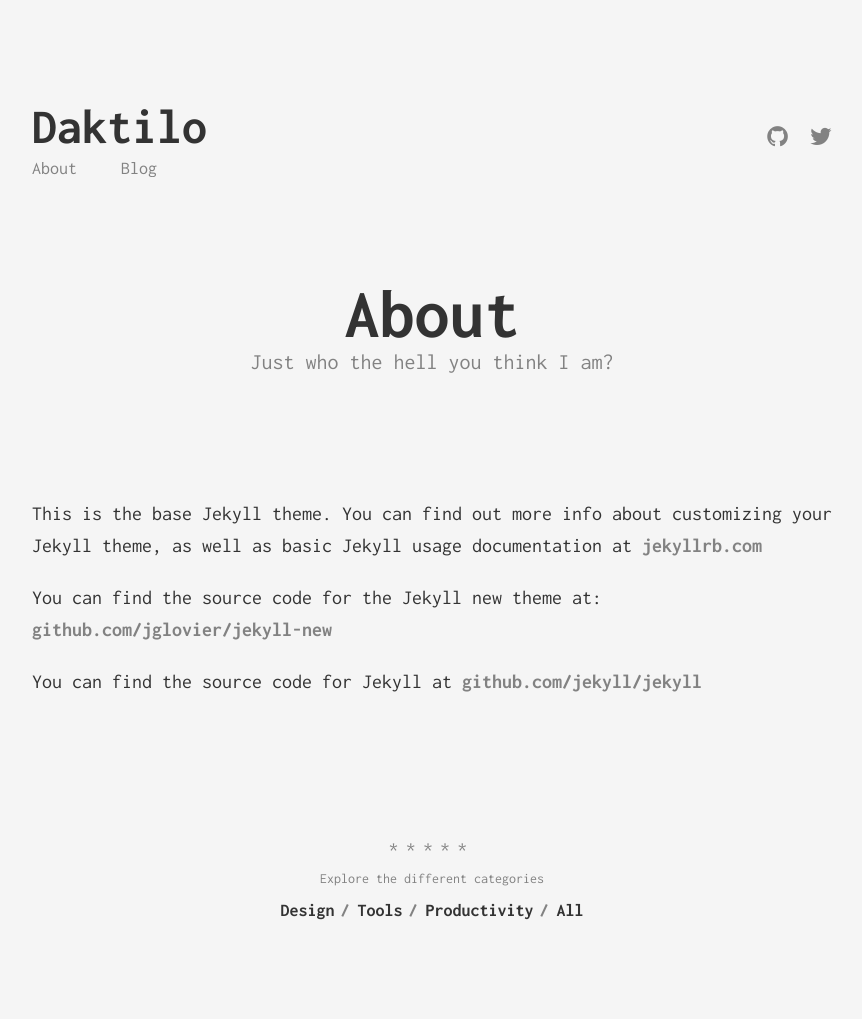
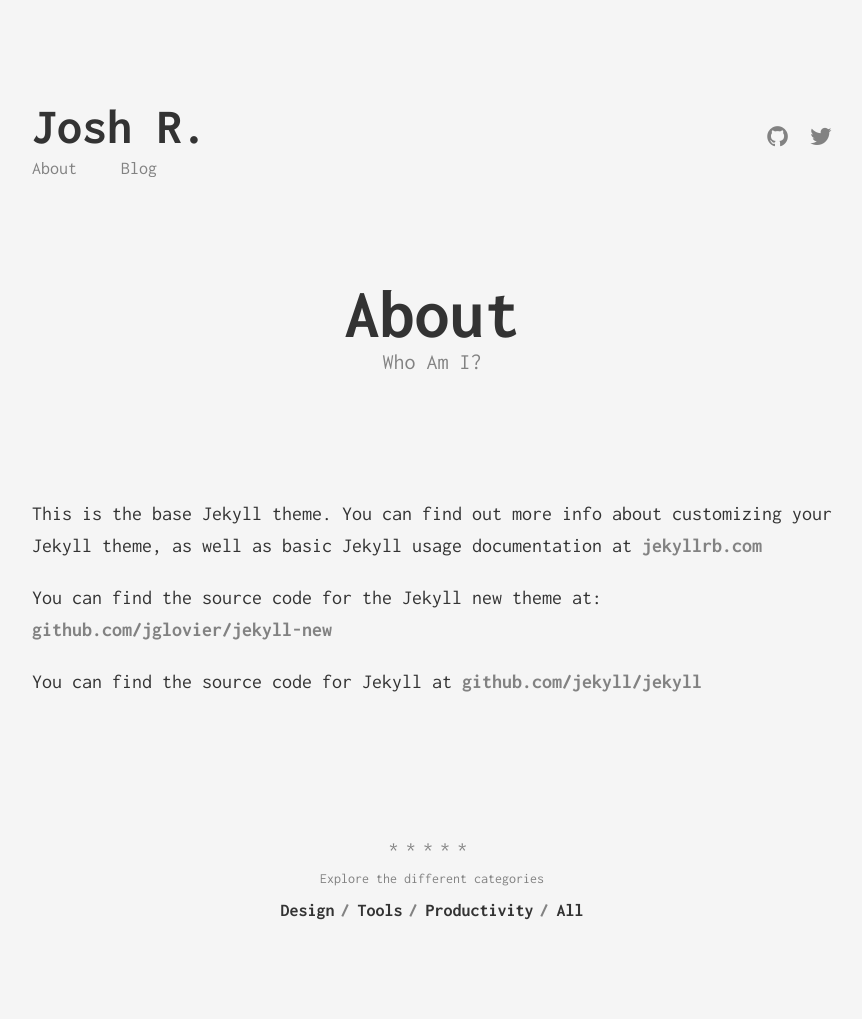
Before and after one commit to JoshR604/JoshR604.github.io, a Jekyll site: the page built from about.md, in a window 1280 px wide. Shown: the whole page, without its empty margins (208-1070 px from the left). Built offline with Jekyll 4.4.1, drawn with Linux system fonts in a browser that asks for light colours; some of the changed lines change nothing that is shown.

Commit message:
changed some config files

```diff
--- a/_config.yml
+++ b/_config.yml
@@ -1,18 +1,16 @@
 # Site settings
-title: Daktilo
+title: Josh R.
 description: >
-  Write an awesome description for your new site here. You can edit this
-  line in _config.yml. It will appear in your document head meta (for
-  Google search results) and in your feed.xml site description.
+  My thoughts on technology, life and stuff.
 
 baseurl: "" # the subpath of your site, e.g. /blog/
-url: "http://hitchhiker.ma" # the base hostname & protocol for your site
+url: "http://joshuarussell.ca" # the base hostname & protocol for your site
 
 author:
-  fullname: Motaquillah Maddane
-  googleplus: https://www.google.com/+MotaquillahMaddane
-  github: kronik3r
-  twitter: electrik_frog
+  fullname: Joshua Russell
+  googleplus: https://www.google.com/+JoshRussell91
+  github: JoshR604
+  twitter: joshrussell91
   # disqus: your_disqus_username
 
 # google_analytics: 'UA-XXXXXXXX-X'
--- a/about.md
+++ b/about.md
@@ -1,7 +1,7 @@
 ---
 layout: page
 title: About
-subtitle: Just who the hell you think I am?
+subtitle: Who Am I?
 permalink: /about/
 ---
 
```
Also changed, not shown: _posts/2015-09-08-sample-post.markdown (line endings or trailing spaces).
